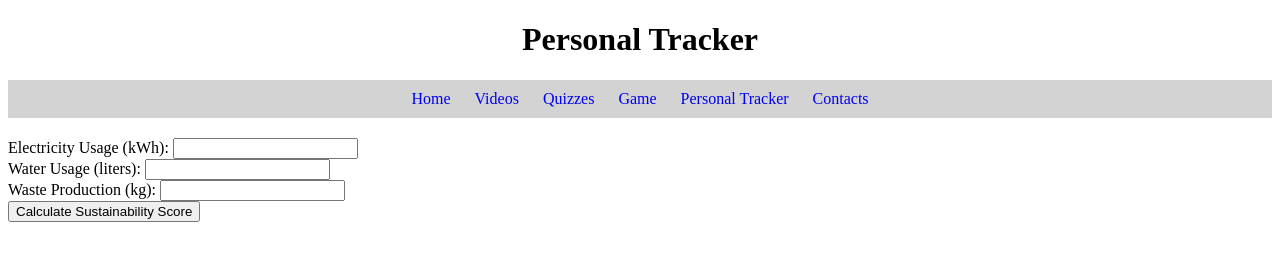
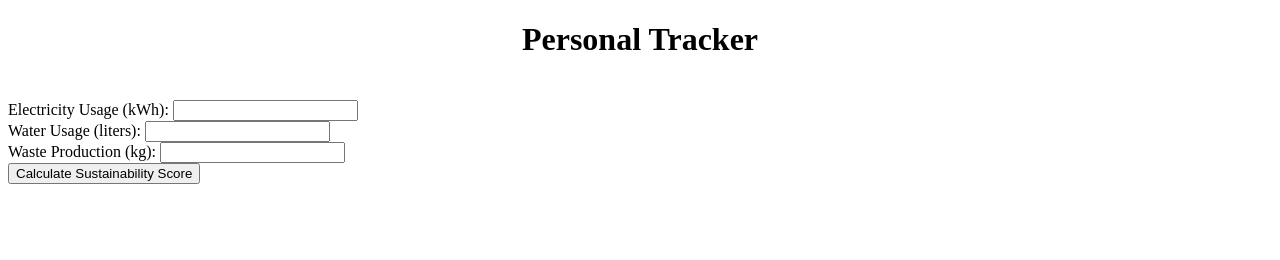
Before and after one commit to Trishutrion/eco-solve, a plain HTML site: page tracker.html in a window 1280 px wide. Drawn offline with Linux system fonts and the light colour scheme.

Commit message:
updated menu page

```diff
--- a/tracker.html
+++ b/tracker.html
@@ -2,21 +2,7 @@
 <html>
 <head>
   <title>Personal Tracker</title>
-<style>
-  .scrollable-menu {
-  overflow: auto;
-  white-space: nowrap;
-}
-.scrollable-menu a {
-  display: inline-block;
-  padding: 10px;
-  text-decoration: none;
-}
-  .rectangle {
-  width: window;
-  height: 100px;
-}
-</style>
+  <link rel="stylesheet"; href="styles.css">
 </head>
 
 <body>
@@ -31,12 +17,7 @@
   <div class="scrollable-menu">
     <div style="width:width;height:height;background-color:lightgrey;">
       <center>
-        <a href="index.html">Home</a>
-        <a href="video.html">Videos</a>
-        <a href="quiz.html">Quizzes</a>
-        <a href="game.html">Game</a>
-        <a href="tracker.html">Personal Tracker</a>
-        <a href="contacts.html">Contacts</a>
+        <link rel="import"; href="menu.html">
       </center>
     </div>
   </div>
```
Also changed, not shown: contacts.html (+1 -1 lines), game.html (+1 -6 lines), index.html (+1 -6 lines), video.html (+2 -7 lines).
